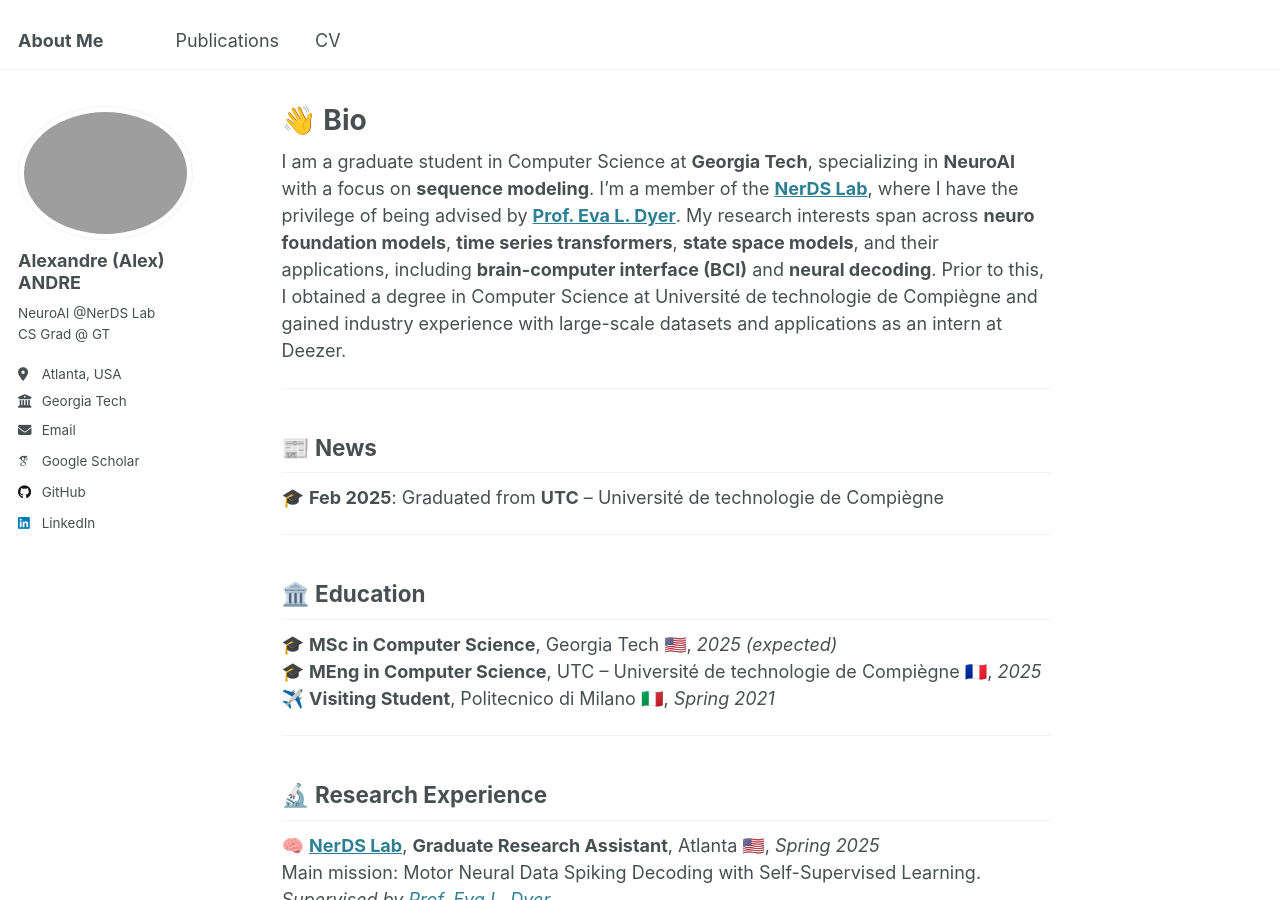
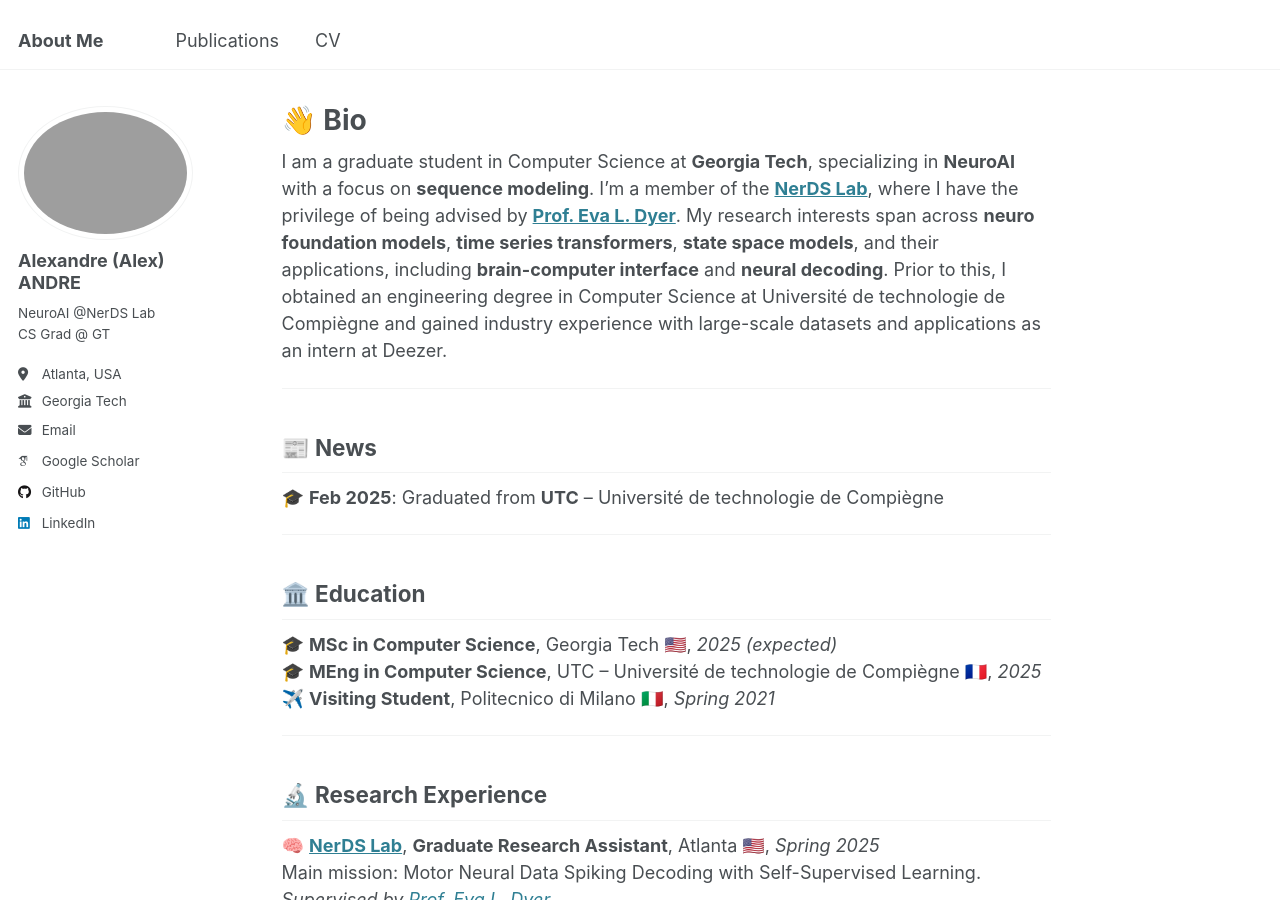
Before and after one commit to AlexandreAndr/profile, a Jekyll site: the page built from _pages/about.md, in a window 1280 px wide and 900 px high. Built offline with Jekyll 4.4.1, drawn with Linux system fonts in a browser that asks for light colours; emoji names are drawn with the system emoji font; some web fonts are replaced.

Commit message:
Update about.md

```diff
--- a/_pages/about.md
+++ b/_pages/about.md
@@ -7,7 +7,7 @@
   - /about.html
 ---
 
-I am a graduate student in Computer Science at **Georgia Tech**, specializing in **NeuroAI** with a focus on **sequence modeling**. I’m a member of the **[NerDS Lab](https://dyerlab.gatech.edu/)**, where I have the privilege of being advised by **[Prof. Eva L. Dyer](https://scholar.google.com/citations?user=Sb_jcHcAAAAJ&hl)**. My research interests span across **neuro foundation models**, **time series transformers**, **state space models**, and their applications, including **brain-computer interface (BCI)**  and **neural decoding**. Prior to this, I obtained a degree in Computer Science at Université de technologie de Compiègne and gained industry experience with large-scale datasets and applications as an intern at Deezer.
+I am a graduate student in Computer Science at **Georgia Tech**, specializing in **NeuroAI** with a focus on **sequence modeling**. I’m a member of the **[NerDS Lab](https://dyerlab.gatech.edu/)**, where I have the privilege of being advised by **[Prof. Eva L. Dyer](https://scholar.google.com/citations?user=Sb_jcHcAAAAJ&hl)**. My research interests span across **neuro foundation models**, **time series transformers**, **state space models**, and their applications, including **brain-computer interface** and **neural decoding**. Prior to this, I obtained an engineering degree in Computer Science at Université de technologie de Compiègne and gained industry experience with large-scale datasets and applications as an intern at Deezer.
 
 ---
 ## :newspaper: News
```
